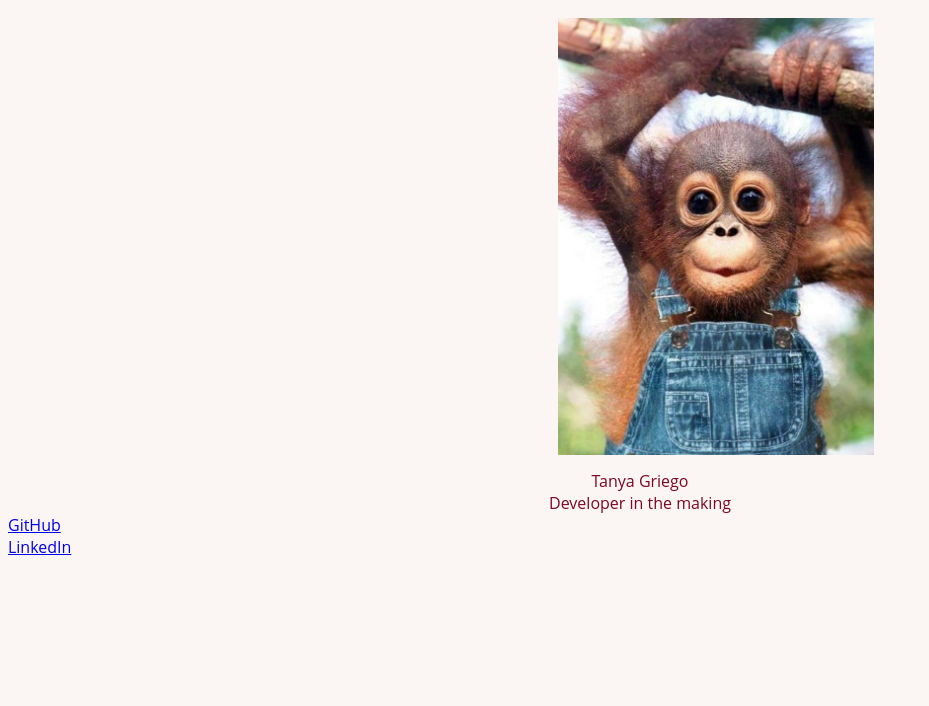
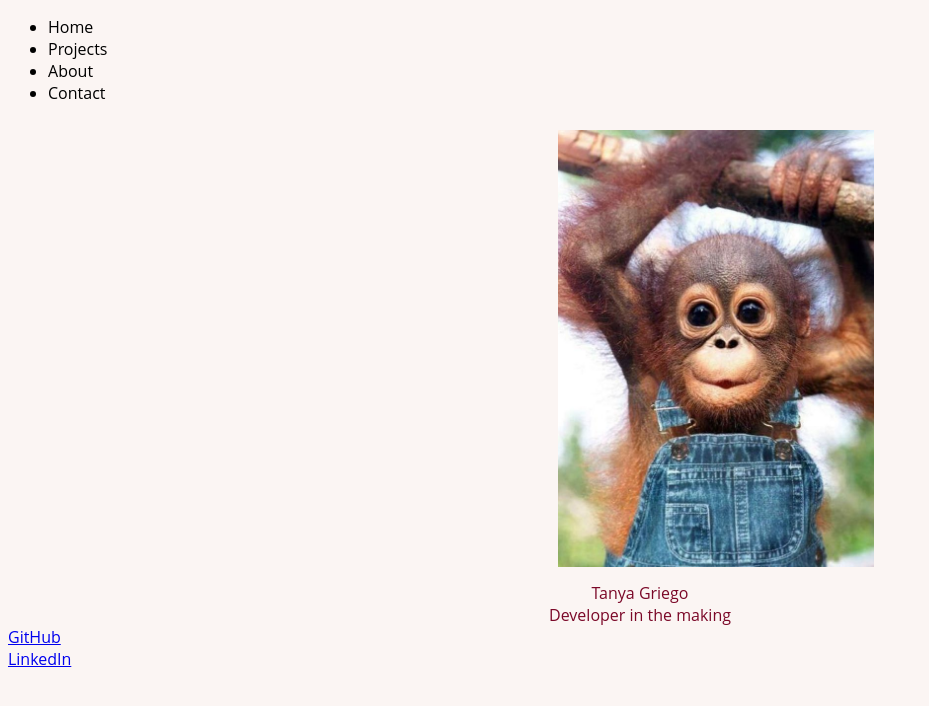
Before and after one commit to tanyagriego/Portfolio, a plain HTML site: page home.html in a window 1280 px wide. Shown: the top 706 px of the page, without its empty margins (0-929 px from the left). Drawn offline with Linux system fonts and the light colour scheme.

Commit message:
added nav bar

```diff
--- a/home.html
+++ b/home.html
@@ -6,12 +6,20 @@
       <title>Tanya Griego</title>
     </head>
   <header>
+      <nav>
+        <ul>
+          <li>Home</li>
+          <li>Projects</li>
+          <li>About</li>
+          <li>Contact</li>
+        </ul>
+      </nav>
+
     <img src="pic.jpg" alt="profilePic">
     <p>Tanya Griego</p>
     <p>Developer in the making</p>
     <a href="https://github.com/tanyagriego/">GitHub</a><br>
     <a href="https://www.linkedin.com/in/tanyagriego/">LinkedIn</a>
-
   </header>
     <body>
 
```
